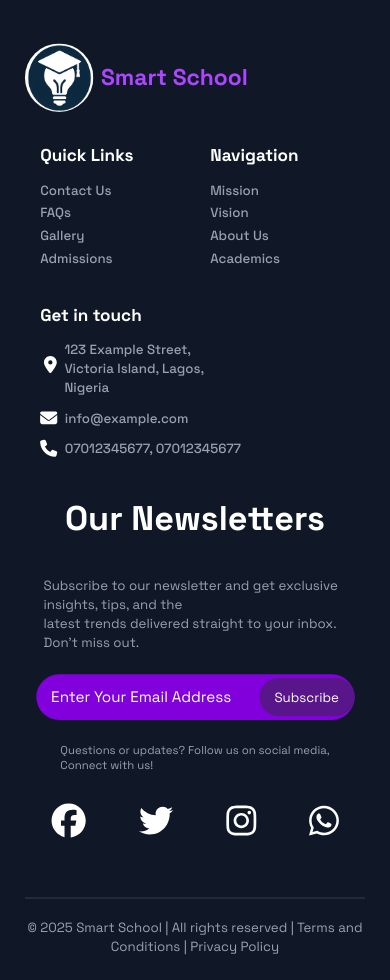
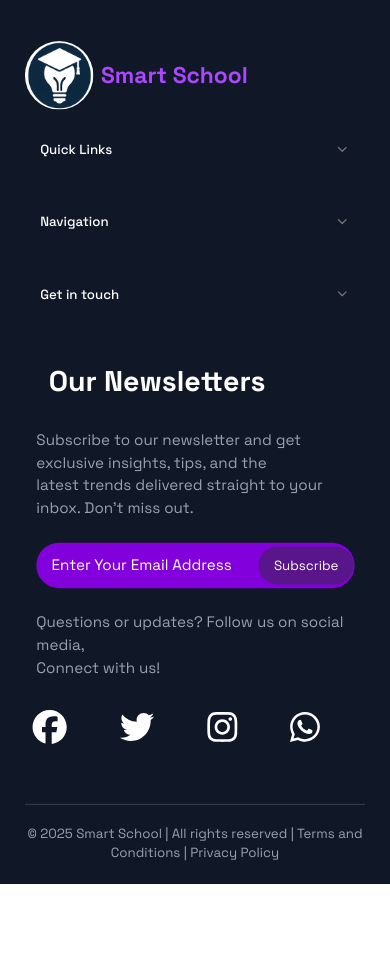
Before and after one commit to Ezekiel-Faith/Smart-School, a React (Vite) app: page / in a window 390 px wide. After the commit the page ends 884 px from the top, so only its background shows below. Built offline with nearby package versions, Linux system fonts and the light colour scheme.

Commit message:
done with the footer page

```diff
--- a/package.json
+++ b/package.json
@@ -13,6 +13,7 @@
     "@fortawesome/free-brands-svg-icons": "^6.7.2",
     "@fortawesome/free-solid-svg-icons": "^6.7.2",
     "@fortawesome/react-fontawesome": "^0.2.2",
+    "@radix-ui/react-accordion": "^1.2.11",
     "@tailwindcss/vite": "^4.1.7",
     "class-variance-authority": "^0.7.1",
     "clsx": "^2.1.1",
--- a/src/Component/FooterDwn.jsx
+++ b/src/Component/FooterDwn.jsx
@@ -27,26 +27,26 @@ export default function FooterDwn() {
       animate="visible"
     >
       {/* Main Container */}
-      <div className="flex p-3 lg:py-4 w-full flex-col lg:flex-row justify-between items-center m-auto">
+      <div className="flex p-3 lg:py-4 w-full flex-col lg:flex-row justify-between md:items-start xl:items-center m-auto">
 
         {/* Left Column: Social Media */}
         <motion.div
           className="mb-5 lg:mb-0 lg:w-1/2 flex flex-col items-center order-last lg:order-none"
           variants={easeOutCenter}
         >
-          <p className="text-gray-400 text-xs lg:text-xl mb-1 lg:mb-6 text-start">
+          <p className="text-gray-400 text-base md:text-2xl lg:text-xl  lg:px-0 mb-1 lg:mb-6 text-start">
             Questions or updates? Follow us on social media,
             <br />
             Connect with us!
           </p>
-          <div className="flex items-start justify-center lg:justify-start lg:-ml-25">
+          <div className="flex items-start justify-center lg:justify-start lg:-ml-25 pr-10 md:pr-45 lg:pr-0 ">
             <a
               href="https://www.facebook.com"
               target="_blank"
               rel="noopener noreferrer"
               className="hover:scale-110 transition-transform duration-300 transform p-7"
             >
-              <FontAwesomeIcon icon={faFacebook} className="text-white text-4xl lg:text-5xl" />
+              <FontAwesomeIcon icon={faFacebook} className="text-white text-4xl md:text-5xl lg:text-5xl" />
             </a>
             <a
               href="https://www.twitter.com"
@@ -54,7 +54,7 @@ export default function FooterDwn() {
               rel="noopener noreferrer"
               className="hover:scale-110 transition-transform duration-300 transform p-7"
             >
-              <FontAwesomeIcon icon={faTwitter} className="text-white text-4xl lg:text-5xl" />
+              <FontAwesomeIcon icon={faTwitter} className="text-white text-4xl md:text-5xl lg:text-5xl" />
             </a>
             <a
               href="https://www.instagram.com"
@@ -62,7 +62,7 @@ export default function FooterDwn() {
               rel="noopener noreferrer"
               className="hover:scale-110 transition-transform duration-300 transform p-7"
             >
-              <FontAwesomeIcon icon={faInstagram} className="text-white text-4xl lg:text-5xl" />
+              <FontAwesomeIcon icon={faInstagram} className="text-white text-4xl md:text-5xl lg:text-5xl" />
             </a>
             <a
               href="https://wa.me/2347012345678"
@@ -70,7 +70,7 @@ export default function FooterDwn() {
               rel="noopener noreferrer"
               className="hover:scale-110 transition-transform duration-300 transform p-7"
             >
-              <FontAwesomeIcon icon={faWhatsapp} className="text-white text-4xl lg:text-5xl" />
+              <FontAwesomeIcon icon={faWhatsapp} className="text-white text-4xl md:text-5xl lg:text-5xl" />
             </a>
           </div>
         </motion.div>
@@ -80,21 +80,21 @@ export default function FooterDwn() {
           className="justify-end lg:w-1/2 flex flex-col items-center lg:items-start mb-6 lg:mb-0 order-first lg:order-none"
           variants={easeOutCenter}
         >
-          <h1 className="text-white text-4xl lg:text-2xl  pb-4  font-space-grotesk font-bold text-start lg:text-left">
+          <h1 className="text-white text-3xl md:text-4xl lg:text-3xl pb-2 font-space-grotesk font-bold text-start pr-20 md:mr-70 xl:mr-0 lg:pr-0">
             Our Newsletters
           </h1>
-          <p className="text-gray-400 text-sm lg:text-base p-6 font-space-grotesk text-start lg:text-center ">
+          <p className="text-gray-400 text-base md:text-2xl lg:text-base py-6 font-space-grotesk text-start">
             Subscribe to our newsletter and get exclusive insights, tips, and the
             <br />
             latest trends delivered straight to your inbox. Don't miss out.
           </p>
-          <div className="relative flex w-full max-w-lg px-4 sm:px-0">
+          <div className="relative flex w-full max-w-lg md:max-w-2xl xl:max-w-lg">
             <input
               type="email"
               placeholder="Enter Your Email Address"
-              className="flex-1 bg-purple-700 placeholder-white pl-4 pr-32 py-3 rounded-4xl focus:outline-none focus:ring-2 focus:ring-purple-500 text-white"
+              className="flex-1 bg-purple-700 placeholder-white pl-4  pr-32  py-3 rounded-4xl focus:outline-none focus:ring-2 focus:ring-purple-500 text-white"
             />
-            <button className="absolute inset-y-0 right-4 lg:right-0 bg-purple-900 text-white px-4 py-2 rounded-4xl text-sm font-space-grotesk hover:bg-purple-800 transition-colors duration-200 h-10 mt-1">
+            <button className="absolute inset-y-0 right-0 bg-purple-900 text-white px-4 py-2 rounded-4xl text-sm font-space-grotesk hover:bg-purple-800 transition-colors duration-200 h-10 mt-1">
               Subscribe
             </button>
           </div>
@@ -103,11 +103,11 @@ export default function FooterDwn() {
 
       {/* Footer Bottom Line */}
       <motion.hr
-        className="border-t border-gray-700 lg:mt-5 max-w-6xl mx-auto"
+        className="border-t border-gray-700 lg:mt-5 max-w-6xl mx-auto "
         variants={easeOutCenter}
       />
       <motion.p
-        className="text-gray-400 text-sm text-center pt-5"
+        className="text-gray-400 text-sm md:text-lg xl:text-sm text-center pt-5"
         variants={easeOutCenter}
       >
         &copy; 2025 Smart School | All rights reserved | Terms and Conditions | Privacy Policy
--- a/src/Component/FooterTop.jsx
+++ b/src/Component/FooterTop.jsx
@@ -7,6 +7,12 @@ import {
 } from '@fortawesome/free-solid-svg-icons';
 import { FontAwesomeIcon } from '@fortawesome/react-fontawesome';
 import schoolLogo from '../Asset/school-logo.png';
+import {
+  Accordion,
+  AccordionContent,
+  AccordionItem,
+  AccordionTrigger,
+} from "@/components/ui/accordion";
 
 // Animation Variant
 const easeOutCenter = {
@@ -21,118 +27,170 @@ const easeOutCenter = {
 export default function FooterTop() {
   return (
     <motion.div
-      className="flex flex-col lg:flex-row py-5 w-full items-center lg:items-start" // Corrected parent container classes
+      className="flex flex-col lg:flex-row py-5 w-full items-center lg:items-start "
       variants={easeOutCenter}
       initial="hidden"
       animate="visible"
     >
-      {/* First Child Div: School Logo and Name (always visible, on top on mobile) */}
+      {/* Logo Section */}
       <motion.div
-        className="flex w-full mb-8 lg:mb-0 lg:w-1/3 justify-start md:justify-center xl:justify-center items-center lg:pb-15" // Adjusted for mobile visibility, spacing, and width
+        className="flex w-full lg:mb-0 lg:w-1/3 justify-start  xl:justify-center items-center lg:pb-15 "
         variants={easeOutCenter}
       >
-        <div className="inline-flex items-center">
+        <div className="inline-flex items-center mb-4 lg:mb-0">
           <img
             src={schoolLogo}
             alt="Smart School Logo"
             className="rounded-full h-18 w-18"
           />
-          <h1 className="text-purple-500 font-bold text-2xl ml-2">
+          <h1 className="text-purple-500 font-bold text-2xl ml-2 md:text-3xl">
             Smart School
           </h1>
         </div>
       </motion.div>
 
-      {/* Second Child Div: Quick Links, Navigation, Get in touch */}
+      {/* Info Sections Container */}
+      <div className="w-full flex flex-col lg:flex-row flex-wrap justify-around items-start gap-y-2 lg:gap-y-8 lg:w-2/3 lg:flex-nowrap lg:gap-x-2 lg:justify-center lg:items-start">
 
+        {/* Quick Links Section */}
+        <motion.div
+          className="w-full px-4 text-start  lg:min-w-[150px] lg:w-auto lg:text-left"
+          variants={easeOutCenter}
+        >
+          {/* Accordion only on mobile/tablet */}
+          <div className="lg:hidden">
+            <Accordion type="single" collapsible>
+              <AccordionItem value="quick-links">
+                <AccordionTrigger className="footer-head md:text-lg">Quick Links</AccordionTrigger>
+                <AccordionContent className="mt-2">
+                  <div className="flex flex-col gap-2">
+                    <p className="quick-link md:text-lg">Contact Us</p>
+                    <p className="quick-link md:text-lg">FAQs</p>
+                    <p className="quick-link md:text-lg">Gallery</p>
+                    <p className="quick-link md:text-lg">Admissions</p>
+                  </div>
+                </AccordionContent>
+              </AccordionItem>
+            </Accordion>
+          </div>
 
-      <div className="w-full flex flex-wrap justify-around items-start gap-y-8 lg:w-2/3 lg:flex-row lg:flex-nowrap lg:gap-x-2 lg:justify-center lg:items-start"> {/* Corrected for 2-column mobile layout and lg desktop */}
-
-        {/* Quick Links Column */}
-        {/*
-          - w-1/2: Takes half width on mobile (to be next to Navigation).
-          - text-center: Center text for mobile.
-          - lg:min-w-[150px] lg:w-auto lg:text-left: Revert to desktop width and left alignment.
-        */}
-        <motion.div className="w-1/2 px-4 text-start md:text-center lg:min-w-[150px] lg:w-auto lg:text-left" variants={easeOutCenter}>
-          <h1 className="footer-head">Quick Links</h1>
-          <p className="quick-link">Contact Us</p>
-          <p className="quick-link">FAQs</p>
-          <p className="quick-link">Gallery</p>
-          <p className="quick-link">Admissions</p>
+          {/* Static Content - Desktop */}
+          <div className="hidden lg:block mt-1">
+            <p className='footer-head md:text-lg'>Quick Links</p>
+            <p className="quick-link md:text-lg">Contact Us</p>
+            <p className="quick-link md:text-lg">FAQs</p>
+            <p className="quick-link md:text-lg">Gallery</p>
+            <p className="quick-link md:text-lg">Admissions</p>
+          </div>
         </motion.div>
 
-        {/* Navigation Column */}
-        {/*
-          - w-1/2: Takes half width on mobile (to be next to Quick Links).
-          - text-center: Center text for mobile.
-          - lg:min-w-[150px] lg:w-auto lg:text-left: Revert to desktop width and left alignment.
-        */}
-        <motion.div className="w-1/2 px-4 xl:px-0 text-start md:text-center lg:min-w-[150px] lg:w-auto lg:text-left" variants={easeOutCenter}>
-          <h1 className="footer-head">Navigation</h1>
-          <p className="quick-link">Mission</p>
-          <p className="quick-link">Vision</p>
-          <p className="quick-link">About Us</p>
-          <p className="quick-link">Academics</p>
+        {/* Navigation Section */}
+        <motion.div
+          className="w-full px-4 xl:px-0 text-start lg:min-w-[150px] lg:w-auto lg:text-left"
+          variants={easeOutCenter}
+        >
+          {/* Accordion only on mobile/tablet */}
+          <div className="lg:hidden">
+            <Accordion type="single" collapsible>
+              <AccordionItem value="navigation">
+                <AccordionTrigger className="footer-head md:text-lg">Navigation</AccordionTrigger>
+                <AccordionContent className="mt-2">
+                  <div className="flex flex-col gap-2">
+                    <p className="quick-link md:text-lg">Mission</p>
+                    <p className="quick-link md:text-lg">Vision</p>
+                    <p className="quick-link md:text-lg">About Us</p>
+                    <p className="quick-link md:text-lg">Academics</p>
+                  </div>
+                </AccordionContent>
+              </AccordionItem>
+            </Accordion>
+          </div>
+
+          {/* Static Content - Desktop */}
+          <div className="hidden lg:block mt-1">
+            <p className='footer-head md:text-lg'>Navigation</p>
+            <p className="quick-link md:text-lg">Mission</p>
+            <p className="quick-link md:text-lg">Vision</p>
+            <p className="quick-link md:text-lg">About Us</p>
+            <p className="quick-link md:text-lg">Academics</p>
+          </div>
         </motion.div>
 
-        {/* Get in touch Column */}
-        {/*
-          - w-full: Takes full width on mobile so it goes to the next line.
-          - mt-8: Add top margin on mobile to separate it from the two columns above.
-          - text-center: Center text for mobile.
-          - lg:min-w-[200px] lg:w-auto lg:mt-0 lg:text-left: Revert to desktop width, remove top margin, and left align.
-        */}
-        <motion.div className="w-full xl:mt-1 text-center lg:min-w-[200px] lg:w-auto lg:mt-0 lg:text-left " variants={easeOutCenter}>
-          <h1 className="footer-head text-start md:text-center xl:text-start px-4 xl:p-0 ">Get in touch</h1>
+        {/* Get In Touch Section */}
+        <motion.div
+          className="w-full xl:mt-1 text-center lg:min-w-[200px] lg:w-auto lg:mt-0 lg:text-left"
+          variants={easeOutCenter}
+        >
+          {/* Accordion only on mobile/tablet */}
+          <div className="lg:hidden">
+            <Accordion type="single" collapsible>
+              <AccordionItem value="get-in-touch">
+                <AccordionTrigger className="footer-head text-start md:text-center xl:text-start px-4 xl:p-0 md:text-lg">
+                  Get in touch
+                </AccordionTrigger>
+                <AccordionContent className="px-5 mt-2">
+                  <div className="flex mb-4 items-start">
+                    <div className="mr-2 mt-1">
+                      <FontAwesomeIcon icon={faLocationDot} style={{ color: 'white', fontSize: '18px' }} />
+                    </div>
+                    <p className="quick-link text-start md:text-lg">
+                      123 Example Street,<br />
+                      Victoria Island, Lagos,<br />
+                      Nigeria
+                    </p>
+                  </div>
 
-          {/* Location */}
-          <div className="flex mb-2 xl:mb-5 items-start px-5 xl:p-0 lg:justify-start md:justify-center "> {/* Added justify-center for mobile */}
-            <div className="mr-2 mt-4">
-              <FontAwesomeIcon
-                icon={faLocationDot}
-                style={{ color: 'white', fontSize: '18px' }}
-              />
-            </div>
-            <div>
-              <p className="quick-link text-start ">
-                123 Example Street,
-                <br />
-                Victoria Island, Lagos,
-                <br />
+                  <div className="flex mb-4 items-center">
+                    <div className="mr-2">
+                      <FontAwesomeIcon icon={faEnvelope} style={{ color: 'white', fontSize: '18px' }} />
+                    </div>
+                    <p className="quick-link md:text-lg">info@example.com</p>
+                  </div>
+
+                  <div className="flex items-center">
+                    <div className="mr-2">
+                      <FontAwesomeIcon icon={faPhone} style={{ color: 'white', fontSize: '18px' }} />
+                    </div>
+                    <p className="quick-link md:text-lg">07012345677, 07012345677</p>
+                  </div>
+                </AccordionContent>
+              </AccordionItem>
+            </Accordion>
+          </div>
+
+          {/* Static Content - Desktop */}
+          <div className="hidden lg:block">
+            <h1 className="footer-head text-start md:text-center xl:text-start px-4 xl:p-0">
+              Get in touch
+            </h1>
+
+            <div className="flex mb-2  items-start px-5 xl:p-0 lg:justify-start md:justify-center">
+              <div className="mr-2 mt-4">
+                <FontAwesomeIcon icon={faLocationDot} style={{ color: 'white', fontSize: '18px' }} />
+              </div>
+              <p className="quick-link text-start">
+                123 Example Street,<br />
+                Victoria Island, Lagos,<br />
                 Nigeria
               </p>
             </div>
-          </div>
 
-          {/* Email */}
-          <div className="flex mb-2 xl:mb-5 items-center justify-start lg:justify-start md:justify-center px-4 xl:p-0"> {/* Added justify-center for mobile */}
-            <div className="mr-2">
-              <FontAwesomeIcon
-                icon={faEnvelope}
-                style={{ color: 'white', fontSize: '18px' }}
-              />
-            </div>
-            <div>
+            <div className="flex mb-2  items-center justify-start lg:justify-start md:justify-center px-4 xl:p-0">
+              <div className="mr-2">
+                <FontAwesomeIcon icon={faEnvelope} style={{ color: 'white', fontSize: '18px' }} />
+              </div>
               <p className="quick-link">info@example.com</p>
             </div>
-          </div>
 
-          {/* Phone */}
-          <div className="flex items-center justify-start lg:justify-start md:justify-center mb-2 xl:mb-0 px-4  xl:p-0"> {/* Added justify-center for mobile */}
-
-            <div className="mr-2">
-              <FontAwesomeIcon
-                icon={faPhone}
-                style={{ color: 'white', fontSize: '18px' }}
-              />
-            </div>
-            <div>
+            <div className="flex items-center justify-start lg:justify-start md:justify-center mb-2 xl:mb-0 px-4 xl:p-0">
+              <div className="mr-2">
+                <FontAwesomeIcon icon={faPhone} style={{ color: 'white', fontSize: '18px' }} />
+              </div>
               <p className="quick-link">07012345677, 07012345677</p>
             </div>
           </div>
         </motion.div>
-      </div> {/* End of Second Child Div */}
-    </motion.div> // End of Main FooterTop Container
+      </div>
+    </motion.div>
   );
 }
--- a/src/Footer.jsx
+++ b/src/Footer.jsx
@@ -8,7 +8,7 @@ import FooterDwn from './Component/FooterDwn';
 const Footer = () => {
   return (
    <footer className="bg-gray-900 ">
-  <div className="max-w-9xl  px-4 md:px-0 scale-95 ">
+  <div className="max-w-9xl  px-4 md:px-0 scale-95 md:mx-15 xl:mx-0 ">
     <FooterTop />
     <FooterDwn />
   </div>
--- /dev/null
+++ b/src/components/ui/accordion.jsx
@@ -0,0 +1,62 @@
+import * as React from "react"
+import * as AccordionPrimitive from "@radix-ui/react-accordion"
+import { ChevronDownIcon } from "lucide-react"
+
+import { cn } from "@/lib/utils"
+
+function Accordion({
+  ...props
+}) {
+  return <AccordionPrimitive.Root data-slot="accordion" {...props} />;
+}
+
+function AccordionItem({
+  className,
+  ...props
+}) {
+  return (
+    <AccordionPrimitive.Item
+      data-slot="accordion-item"
+      className={cn("border-b last:border-b-0", className)}
+      {...props} />
+  );
+}
+
+function AccordionTrigger({
+  className,
+  children,
+  ...props
+}) {
+  return (
+    <AccordionPrimitive.Header className="flex">
+      <AccordionPrimitive.Trigger
+        data-slot="accordion-trigger"
+        className={cn(
+          "focus-visible:border-ring focus-visible:ring-ring/50 flex flex-1 items-start justify-between gap-4 rounded-md py-4 text-left text-sm font-medium transition-all outline-none hover:underline focus-visible:ring-[3px] disabled:pointer-events-none disabled:opacity-50 [&[data-state=open]>svg]:rotate-180",
+          className
+        )}
+        {...props}>
+        {children}
+        <ChevronDownIcon
+          className="text-muted-foreground pointer-events-none size-4 shrink-0 translate-y-0.5 transition-transform duration-200" />
+      </AccordionPrimitive.Trigger>
+    </AccordionPrimitive.Header>
+  );
+}
+
+function AccordionContent({
+  className,
+  children,
+  ...props
+}) {
+  return (
+    <AccordionPrimitive.Content
+      data-slot="accordion-content"
+      className="data-[state=closed]:animate-accordion-up data-[state=open]:animate-accordion-down overflow-hidden text-sm"
+      {...props}>
+      <div className={cn("pt-0 pb-4", className)}>{children}</div>
+    </AccordionPrimitive.Content>
+  );
+}
+
+export { Accordion, AccordionItem, AccordionTrigger, AccordionContent }
--- a/src/index.css
+++ b/src/index.css
@@ -122,9 +122,9 @@
     font-family: 'Space Grotesk';
   }
   .footer-head {
-    @apply text-white text-lg font-bold mb-3;
+    @apply text-white  text-lg font-bold mb-4 ;
   }
   .quick-link {
-    @apply text-gray-400 mb-1 font-medium text-sm;
+    @apply text-gray-400  font-medium text-sm;
   }
 }
```
Also changed, not shown: 1 other file (tests, documents, lock files or other folders).
